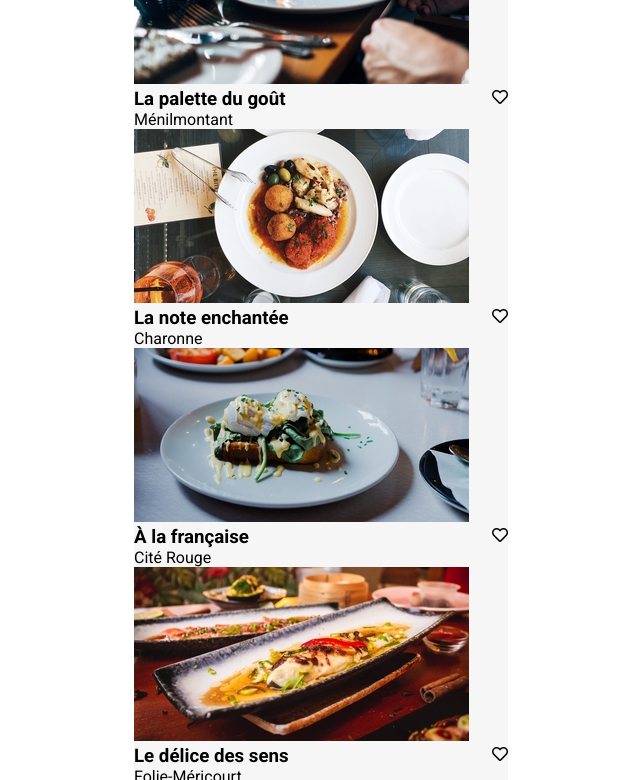
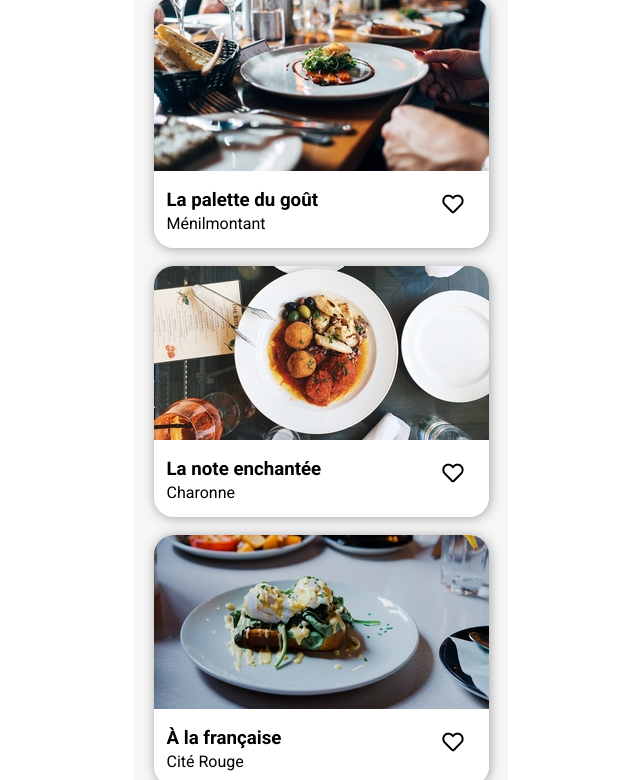
Before and after one commit to Davidvgn/DavidVignon_3_03022021, a website: page index.html in a window 1280 px wide. Shown: the part 910-1690 px from the top of the page, without its empty margins (319-959 px from the left). Drawn offline with Linux system fonts and the light colour scheme; a web font is replaced by a local one.

Commit message:
Css Restaurants

```diff
--- a/index.html
+++ b/index.html
@@ -55,58 +55,59 @@
                 <h2 class="lab__heading">
                     Restaurants
                 </h2>
-                <div class="lab__img">
+
+                <div class="lab__block">
                     <a href="menu_palette.html">
-                        <img src="./public/img/palette-gout.jpg" alt="Restaurant La palette du goût">
+                        <img class="lab__block__img" src="./public/img/palette-gout.jpg" alt="Restaurant La palette du goût">
                         <div class="lab__container container">
-                            <div class="lab__container__elt">
+                            <div class="lab__container__elt1">
                                 <h3>La palette du goût</h3>
                                 <p>Ménilmontant</p>
                             </div>
-                            <div class="lab__container__elt">
-                                <span class="far fa-heart"></span>
+                            <div class="lab__container__elt2">
+                                <span class="far fa-heart fa-lg"></span>
                             </div>
                         </div>
                     </a>
                 </div>
-                <div class="lab__img">
+                <div class="lab__block">
                     <a href="menu_enchantee.html">
-                        <img src="./public/img/note-enchantee.jpg" alt="Restaurant La note enchantée">
+                        <img class="lab__block__img" src="./public/img/note-enchantee.jpg" alt="Restaurant La note enchantée">
                         <div class="lab__container container">
-                            <div class="lab__container__elt">
+                            <div class="lab__container__elt1">
                                 <h3>La note enchantée</h3>
                                 <p>Charonne</p>
                             </div>
-                            <div class="lab__container__elt">
-                                <span class="far fa-heart"></span>
+                            <div class="lab__container__elt2">
+                                <span class="far fa-heart fa-lg"></span>
                             </div>
                         </div>
                     </a>
                 </div>
-                <div class="lab__img">
+                <div class="lab__block">
                     <a href="menu_française.html">
-                        <img src="./public/img/française.jpg" alt="Restaurant À la française">
+                        <img class="lab__block__img" src="./public/img/française.jpg" alt="Restaurant À la française">
                         <div class="lab__container container">
-                            <div class="lab__container__elt">
+                            <div class="lab__container__elt1">
                                 <h3>À la française</h3>
                                 <p>Cité Rouge</p>
                             </div>
-                            <div class="lab__container__elt">
-                                <span class="far fa-heart"></span>
+                            <div class="lab__container__elt2">
+                                <span class="far fa-heart fa-lg"></span>
                             </div>
                         </div>
                     </a>
                 </div>
-                <div class="lab__img">
+                <div class="lab__block">
                     <a href="menu_delice.html">
-                        <img src="./public/img/delice-sens.jpg" alt="Restaurant Le délice des sens">
-                        <div class="lab__container container">
-                            <div class="lab__container__elt">
+                        <img class="lab__block__img" src="./public/img/delice-sens.jpg" alt="Restaurant Le délice des sens">
+                        <div class="lab__container__last container">
+                            <div class="lab__container__elt1">
                                 <h3>Le délice des sens</h3>
                                 <p>Folie-Méricourt</p>
                             </div>
-                            <div class="lab__container__elt">
-                                <span class="far fa-heart"></span>
+                            <div class="lab__container__elt2">
+                                <span class="far fa-heart fa-lg"></span>
                             </div>
                         </div>
                     </a>
--- a/sass/layout/_container.scss
+++ b/sass/layout/_container.scss
@@ -8,3 +8,23 @@
     justify-content: center;
     align-items: center;
 }
+.lab__container{
+    height: 77px;
+    background: #ffff;
+    margin-bottom: 18px;
+    border-radius: 0px 0px 20px 20px;
+    &__elt1{
+        padding-left: 13px;
+        padding-top: 18px;
+    }
+    &__elt2{
+        padding-right: 25px;
+        padding-top: 25px;
+    }
+    &__last{
+        height: 77px;
+        background: #ffff;
+        border-radius: 0px 0px 20px 20px;
+
+    }
+}
--- a/sass/pages/accueil.scss
+++ b/sass/pages/accueil.scss
@@ -86,9 +86,27 @@ input{
     position: relative;
     left: 10px;
 }
-.fonct__bullet__btn{
-    &:hover{
 
+.lab{
+    padding-bottom: 64px;
+    &__heading{
+        padding-top:59px;
+        padding-left: 21px;
+        padding-bottom: 28px;
     }
+    &__block{
+        width: 335px;
+        margin-right: auto;
+        margin-left: auto;
+        border-radius: 20px 20px;
+        box-shadow: 1px 1px 12px rgba(0, 0, 0, 0.35);
+    }
+    &__block__img{
+        display: block;
+        border-radius: 20px 20px 0px 0px;
+    }
+}
 
+h3{
+    padding-bottom:3px;
 }
```
Also changed, not shown: public/css/style.css, 1 other file.
